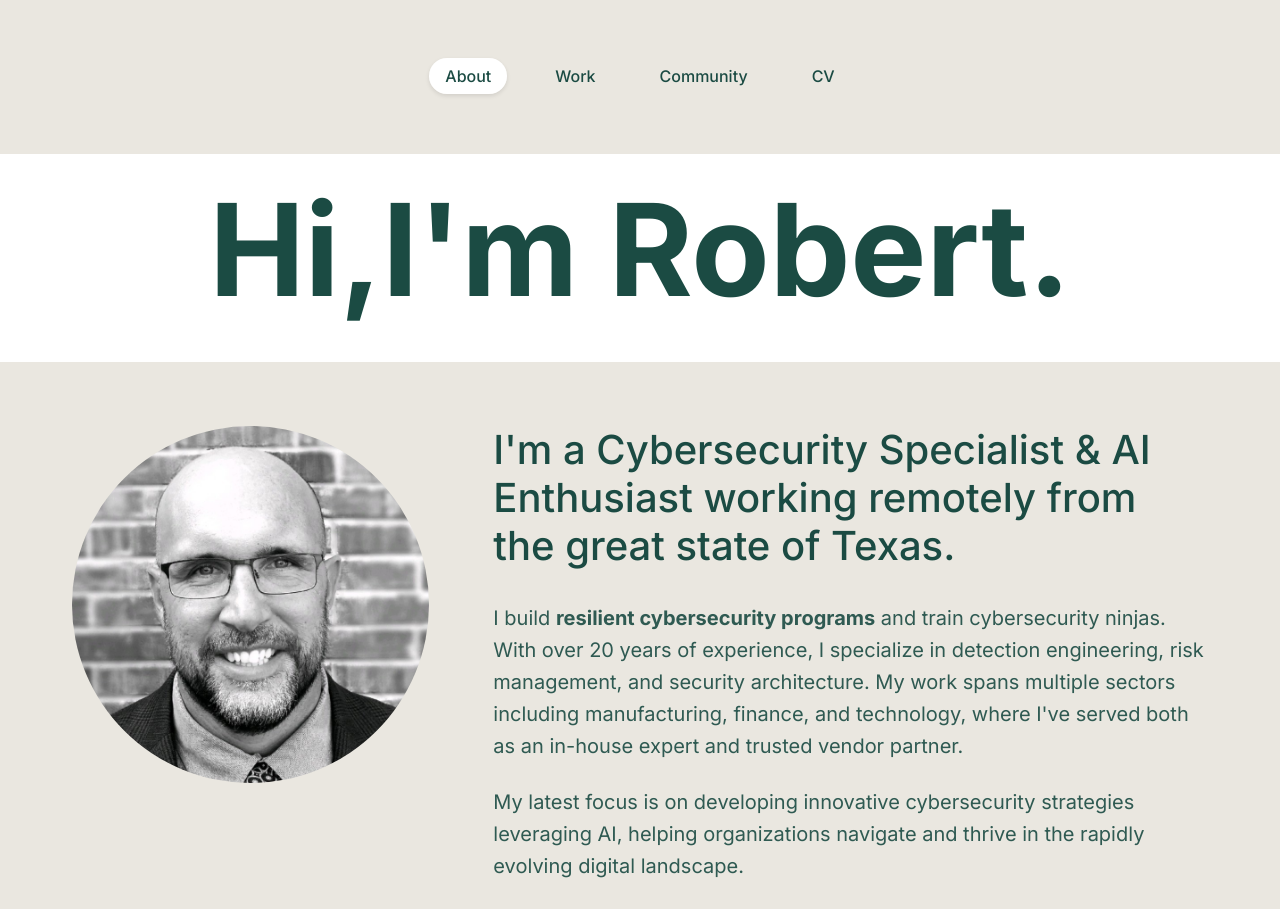
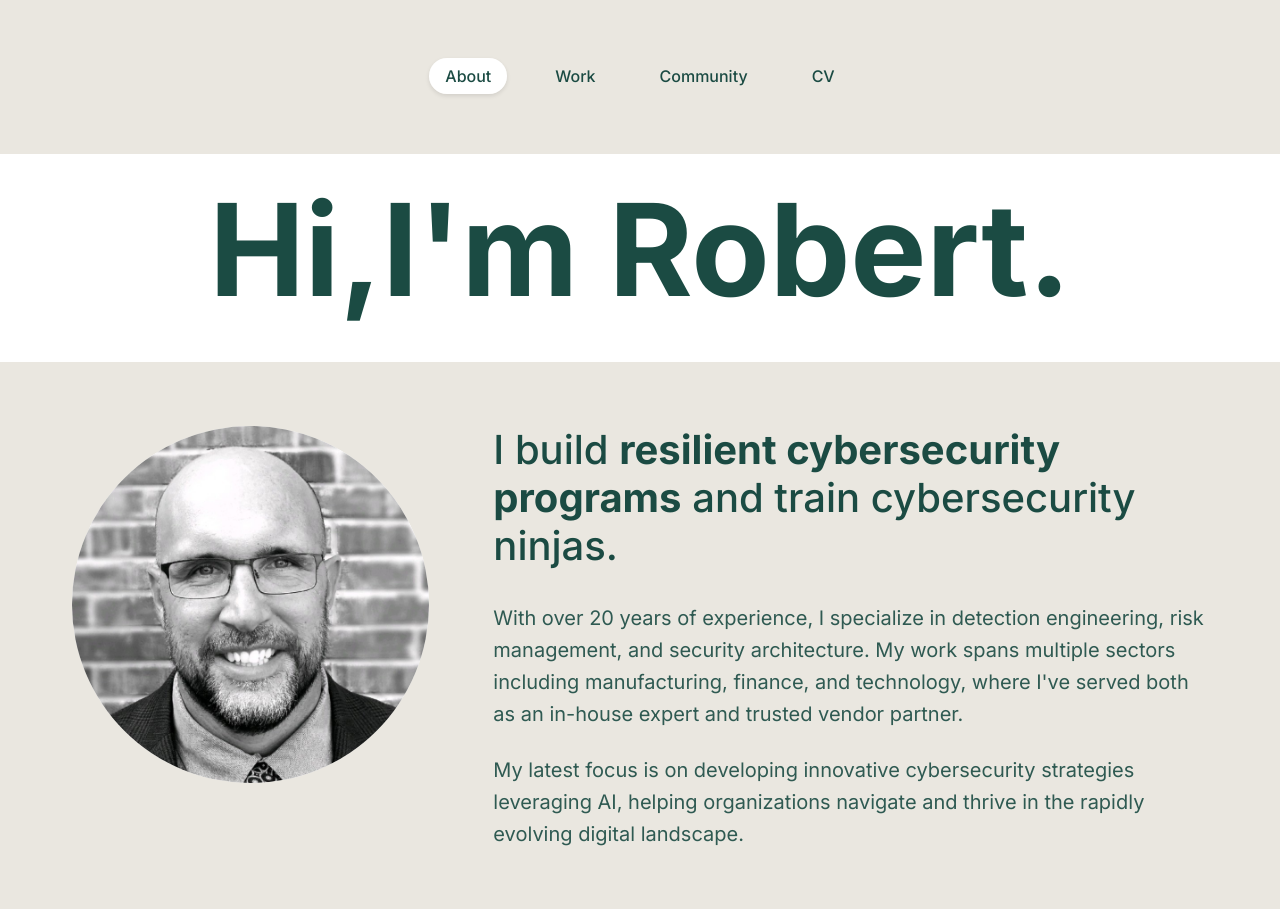
Before and after one commit to th3y3ti/about-me, a plain HTML site: page index.html in a window 1280 px wide. Shown: the top 909 px of the page. Drawn offline with Linux system fonts and the light colour scheme.

Commit message:
updated main page

```diff
--- a/index.html
+++ b/index.html
@@ -37,10 +37,8 @@
                         </div>
                     </div>
                     <div class="about-content">
-                        <h2>I'm a Cybersecurity Specialist & AI Enthusiast working remotely from the great state of
-                            Texas.</h2>
-                        <p>I build <strong>resilient cybersecurity programs</strong> and train cybersecurity ninjas.
-                            With over 20 years of experience, I specialize in detection engineering, risk management,
+                        <h2>I build <strong>resilient cybersecurity programs</strong> and train cybersecurity ninjas.</h2>
+                        <p> With over 20 years of experience, I specialize in detection engineering, risk management,
                             and security architecture. My work spans multiple sectors including manufacturing, finance,
                             and technology, where I've served both as an in-house expert and trusted vendor partner.</p>
                         <p>My latest focus is on developing innovative cybersecurity strategies leveraging AI, helping
```
